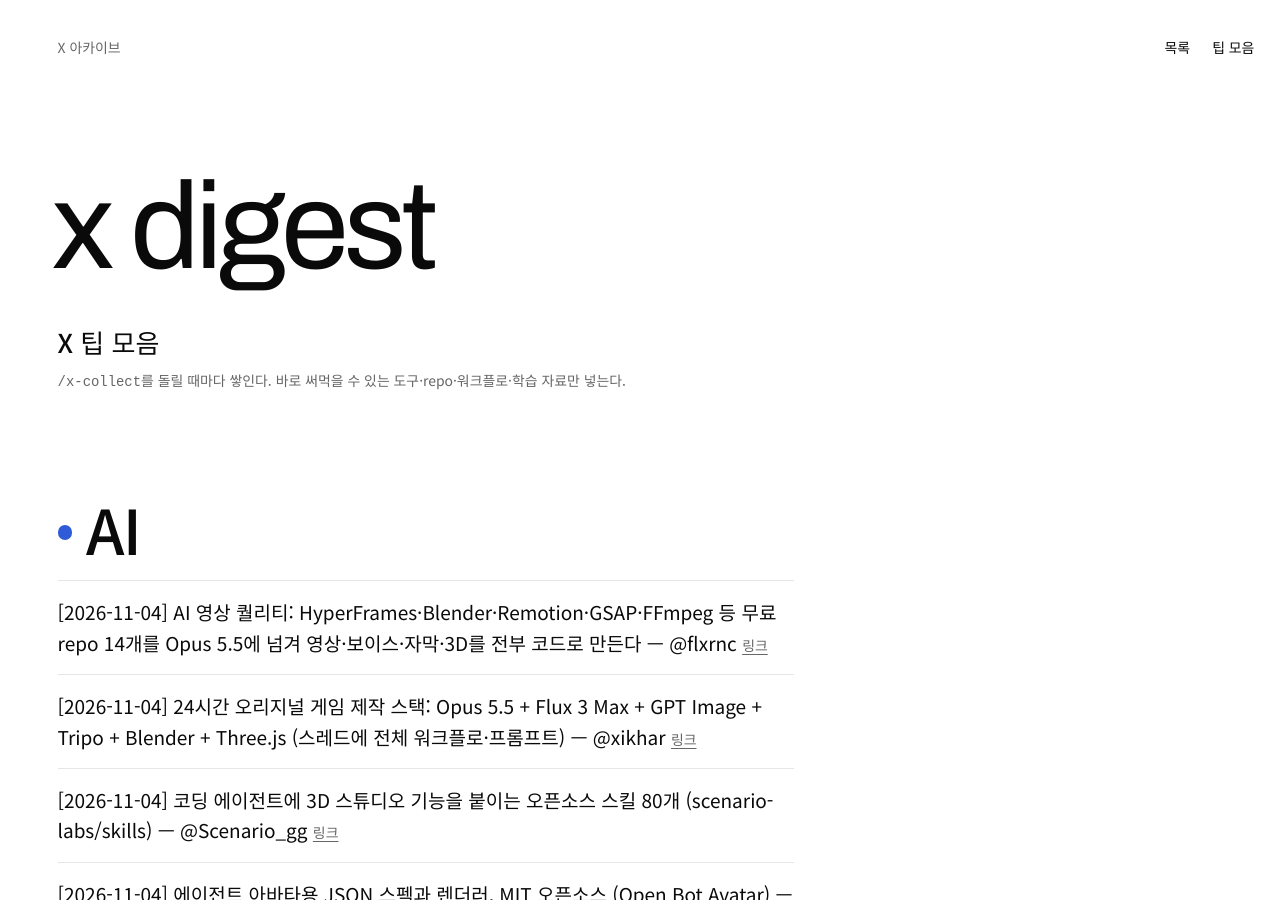
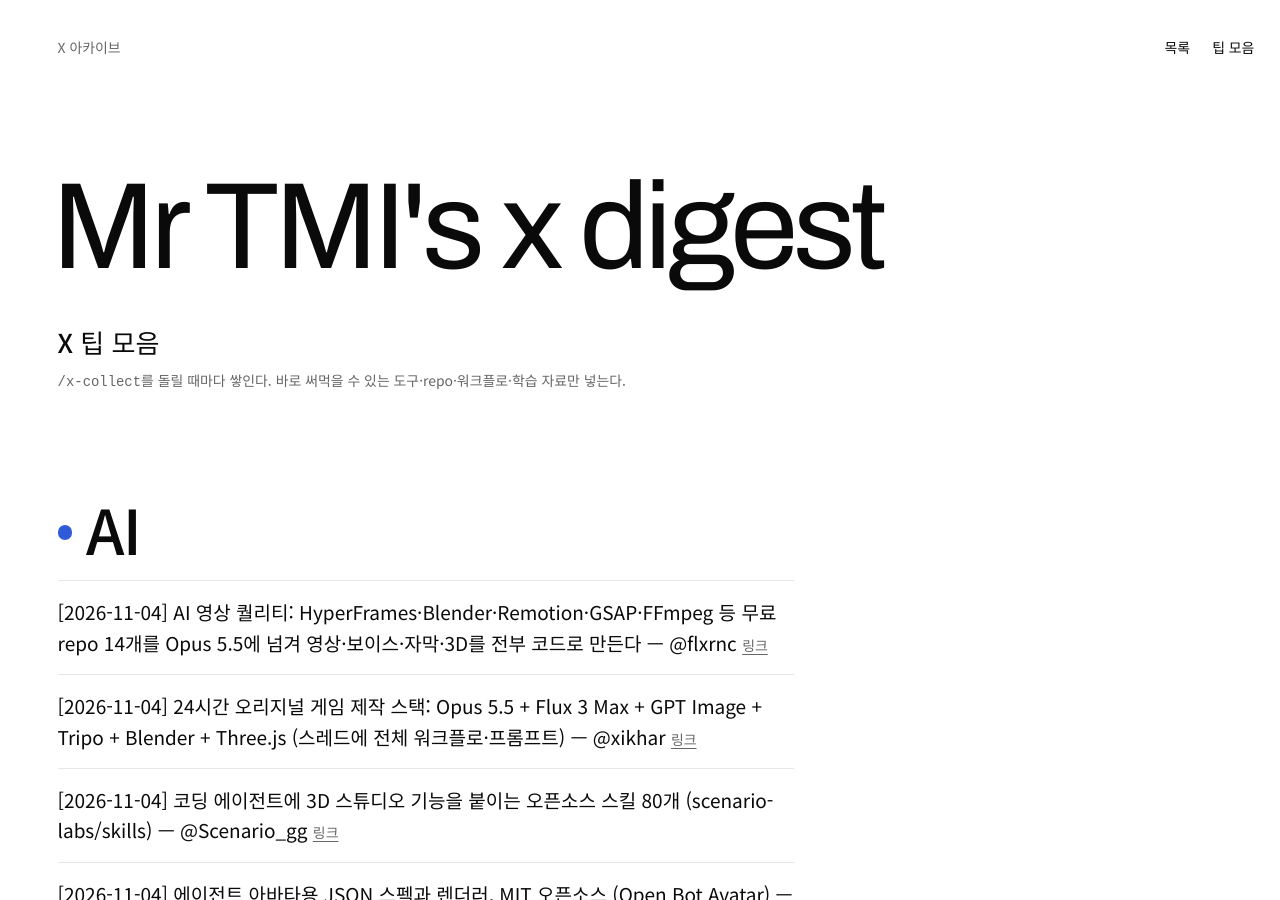
Before and after one commit to MrTMI-0315/mrtmi-x-digest, a Jekyll site: the page built from tips.md, in a window 1280 px wide and 900 px high. Built offline with Jekyll 4.4.1, drawn with Linux system fonts in a browser that asks for light colours; our own code applies the rules of GitHub Pages for plain Markdown files.

Commit message:
Title the archive Mr TMI's x digest
Co-Authored-By: Claude Opus 5.5 <noreply@anthropic.com>

```diff
--- a/_layouts/default.html
+++ b/_layouts/default.html
@@ -99,7 +99,7 @@ strong, b { font-weight: 500; }
     <span>X 아카이브</span>
     <nav aria-label="사이트"><a href="{{ '/' | relative_url }}">목록</a><a href="{{ '/tips.html' | relative_url }}">팁 모음</a></nav>
   </div>
-  <p class="mark"><a href="{{ '/' | relative_url }}">x digest</a></p>
+  <p class="mark"><a href="{{ '/' | relative_url }}">Mr TMI's x digest</a></p>
 </header>
 <main class="col doc">
 {{ content }}
```
